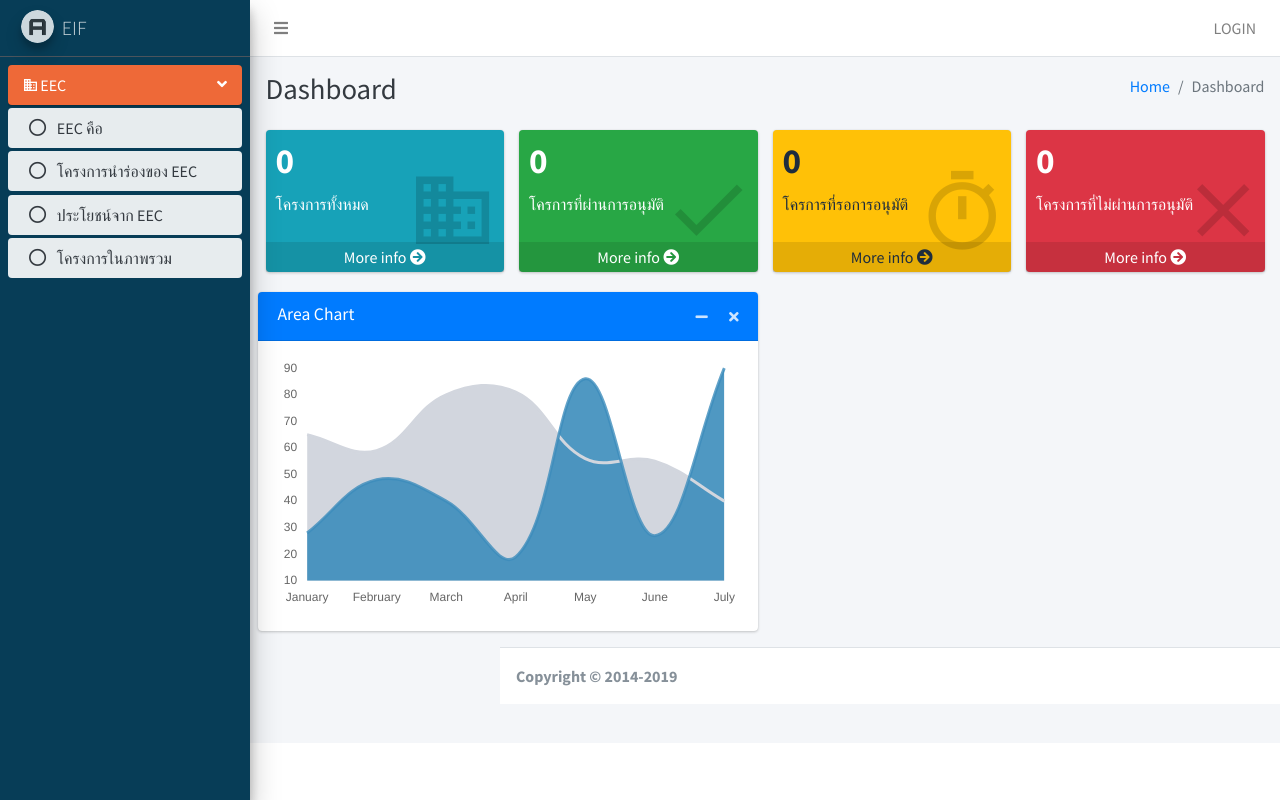
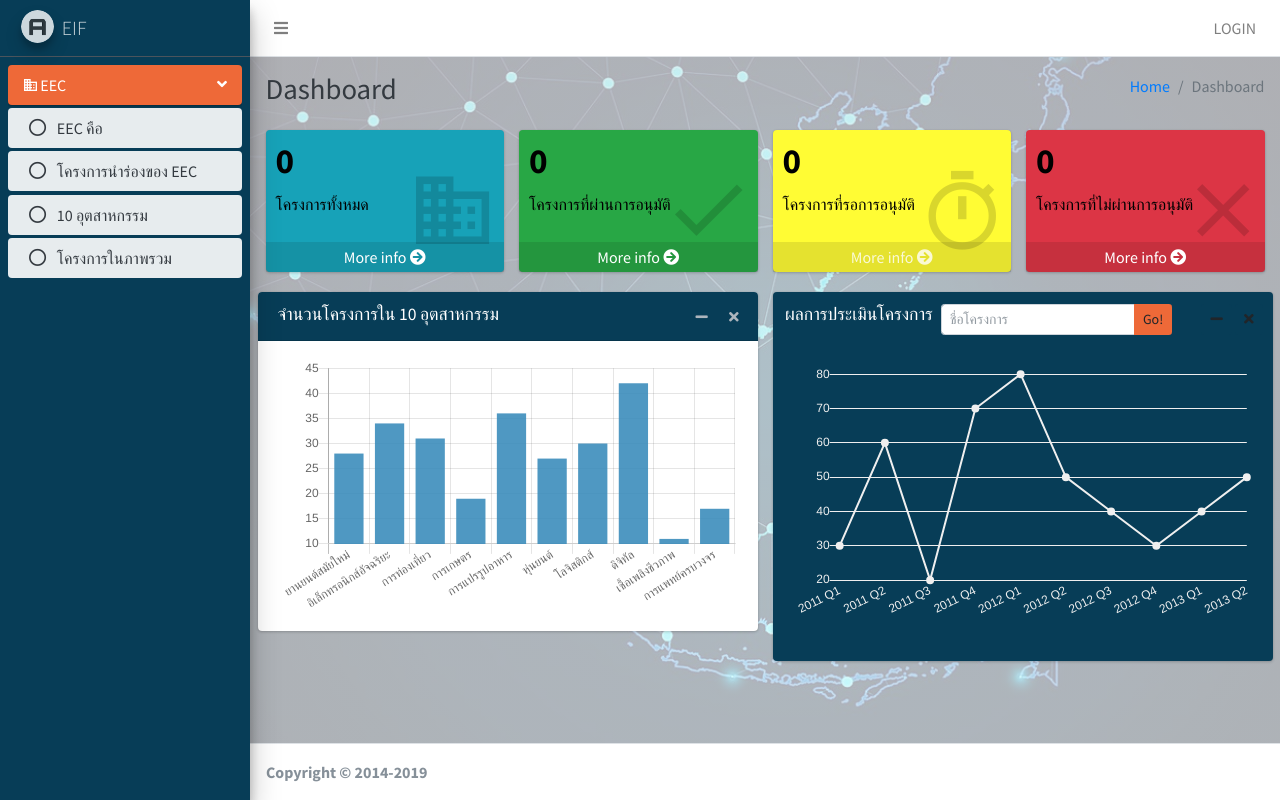
Before and after one commit to cokeIII/EIF, a PHP site: page / in a window 1280 px wide. Run offline with PHP 8.4, Linux system fonts and the light colour scheme; some libraries are stand-ins or nearby versions.

Commit message:
index login

```diff
--- a/dist/css/index.css
+++ b/dist/css/index.css
@@ -7,3 +7,19 @@
 .right{
     text-align: right;
 }
+.f-withe{
+    color: white !important;
+}
+.f-black{
+    color: black !important;
+}
+.bg-warningM{
+    background-color: rgb(255, 252, 52);
+}
+.bg-img{
+    /* background-image: url("../img/bg.jpg") !important; */
+    background-position: center !important;
+    background-repeat: no-repeat !important;
+    background-size: cover !important;
+    background-image: linear-gradient(to bottom, rgba(243, 239, 239, 0.719) 0%,rgba(253, 253, 253, 0.685) 100%), url("../img/bg.jpg")!important;
+}
--- a/dist/js/pages/index.js
+++ b/dist/js/pages/index.js
@@ -4,66 +4,3 @@ $(document).ready(function(){
     })
 
 })
-  $(function () {
-    //--------------
-    //- AREA CHART -
-    //--------------
-
-    // Get context with jQuery - using jQuery's .get() method.
-    var areaChartCanvas = $('#areaChart').get(0).getContext('2d')
-
-    var areaChartData = {
-      labels  : ['January', 'February', 'March', 'April', 'May', 'June', 'July'],
-      datasets: [
-        {
-          label               : 'Digital Goods',
-          backgroundColor     : 'rgba(60,141,188,0.9)',
-          borderColor         : 'rgba(60,141,188,0.8)',
-          pointRadius          : false,
-          pointColor          : '#3b8bba',
-          pointStrokeColor    : 'rgba(60,141,188,1)',
-          pointHighlightFill  : '#fff',
-          pointHighlightStroke: 'rgba(60,141,188,1)',
-          data                : [28, 48, 40, 19, 86, 27, 90]
-        },
-        {
-          label               : 'Electronics',
-          backgroundColor     : 'rgba(210, 214, 222, 1)',
-          borderColor         : 'rgba(210, 214, 222, 1)',
-          pointRadius         : false,
-          pointColor          : 'rgba(210, 214, 222, 1)',
-          pointStrokeColor    : '#c1c7d1',
-          pointHighlightFill  : '#fff',
-          pointHighlightStroke: 'rgba(220,220,220,1)',
-          data                : [65, 59, 80, 81, 56, 55, 40]
-        },
-      ]
-    }
-
-    var areaChartOptions = {
-      maintainAspectRatio : false,
-      responsive : true,
-      legend: {
-        display: false
-      },
-      scales: {
-        xAxes: [{
-          gridLines : {
-            display : false,
-          }
-        }],
-        yAxes: [{
-          gridLines : {
-            display : false,
-          }
-        }]
-      }
-    }
-
-    // This will get the first returned node in the jQuery collection.
-    var areaChart       = new Chart(areaChartCanvas, {
-      type: 'line',
-      data: areaChartData,
-      options: areaChartOptions
-    })
-})
--- a/index.php
+++ b/index.php
@@ -55,7 +55,7 @@
         <?php if(isset($_SESSION["login"]) && $_SESSION["login"]==true){?>
           <a class="nav-link" href="pages/login/logout.php">LOGOUT</a>
         <?php } else {?>
-          <a class="nav-link" href="#">LOGIN</a>
+          <a class="nav-link" href="#"  data-toggle="modal" data-target="#modal-default">LOGIN</a>
         <?php }?>
       </li>
     </ul>
@@ -88,7 +88,7 @@
   </aside>
 
   <!-- Content Wrapper. Contains page content -->
-  <div class="content-wrapper" id="mainContent">
+  <div class="content-wrapper bg-img" id="mainContent">
 
     <!-- Content Header (Page header) -->
     <div class="content-header">
@@ -114,10 +114,9 @@
         <div class="row">
           <div class="col-lg-3 col-6">
             <!-- small box -->
-              <div class="small-box bg-info">
-                <div class="inner">
+            <div class="small-box bg-info f-black">
+              <div class="inner ">
                 <h3>0</h3>
-
                 <p>โครงการทั้งหมด</p>
               </div>
               <div class="icon">
@@ -129,10 +128,10 @@
           <!-- ./col -->
           <div class="col-lg-3 col-6">
             <!-- small box -->
-              <div class="small-box bg-success">
+            <div class="small-box bg-success f-black">
               <div class="inner">
                 <h3>0</h3>
-                  <p>โครการที่ผ่านการอนุมัติ</p>
+                <p>โครงการที่ผ่านการอนุมัติ</p>
               </div>
               <div class="icon">
                 <i class="icon ion-md-checkmark"></i>
@@ -143,11 +142,10 @@
           <!-- ./col -->
           <div class="col-lg-3 col-6">
             <!-- small box -->
-              <div class="small-box bg-warning">
+            <div class="small-box bg-warningM f-black">
               <div class="inner">
                 <h3>0</h3>
-
-                  <p>โครการที่รอการอนุมัติ</p>
+                <p>โครงการที่รอการอนุมัติ</p>
               </div>
               <div class="icon">
                 <i class="icon ion-md-stopwatch"></i>
@@ -158,10 +156,9 @@
           <!-- ./col -->
           <div class="col-lg-3 col-6">
             <!-- small box -->
-              <div class="small-box bg-danger">
+            <div class="small-box bg-danger f-black">
               <div class="inner">
                 <h3>0</h3>
-
                 <p>โครงการที่ไม่ผ่านการอนุมัติ</p>
               </div>
               <div class="icon">
@@ -177,11 +174,9 @@
     <div class="container-fluid">
       <div class="row">
         <div class="col-md-6">
-          <!-- AREA CHART -->
-          <div class="card card-primary">
-            <div class="card-header">
-              <h3 class="card-title">Area Chart</h3>
-
+          <div class="card">
+            <div class="card-header color-sidebar f-withe">
+              <h3 class="card-title">จำนวนโครงการใน 10 อุตสาหกรรม</h3>
               <div class="card-tools">
                 <button type="button" class="btn btn-tool" data-card-widget="collapse"><i class="fas fa-minus"></i>
                 </button>
@@ -190,12 +185,49 @@
             </div>
             <div class="card-body">
               <div class="chart">
-                <canvas id="areaChart" style="min-height: 250px; height: 250px; max-height: 250px; max-width: 100%;"></canvas>
+                <canvas id="barChart" style="min-height: 250px; height: 250px; max-height: 250px; max-width: 100%;"></canvas>
               </div>
             </div>
             <!-- /.card-body -->
           </div>
           <!-- /.card -->
+        </div>
+        <div class="col-md-6">
+          <!-- solid sales graph -->
+          <div class="card color-sidebar">
+            <div class="card-header border-0">
+              <h3 class="card-title f-withe">
+                <!-- <i class="fas fa-th mr-1"></i> -->
+                <div class="row">
+                  <div class="input-group input-group-sm">
+                    ผลการประเมินโครงการ
+                    <input type="text" class="form-control ml-2" placeholder="ชื่อโครงการ">
+                    <span class="input-group-append">
+                      <button type="button" class="btn color-menu btn-flat">Go!</button>
+                    </span>
+                  </div>
+                </div>
+              </h3>
+
+              <div class="card-tools">
+                <button type="button" class="btn color-sidebar btn-sm" data-card-widget="collapse">
+                  <i class="fas fa-minus"></i>
+                </button>
+                <button type="button" class="btn color-sidebar btn-sm" data-card-widget="remove">
+                  <i class="fas fa-times"></i>
+                </button>
+              </div>
+            </div>
+            <div class="card-body">
+              <canvas class="chart" id="line-chart" style="min-height: 250px; height: 250px; max-height: 250px; max-width: 100%;"></canvas>
+            </div>
+            <!-- /.card-body -->
+            <div class="card-footer bg-transparent">
+            </div>
+            <!-- /.card-footer -->
+          </div>
+          <!-- /.card -->
+        </div>
       </div>
     </div>
     <!-- /.content -->
@@ -212,7 +244,42 @@
   <!-- /.control-sidebar -->
 </div>
 <!-- ./wrapper -->
-
+<div class="modal fade" id="modal-default">
+  <div class="modal-dialog">
+    <div class="modal-content">
+      <div class="modal-header">
+        <h4 class="modal-title">Login</h4>
+        <button type="button" class="close" data-dismiss="modal" aria-label="Close">
+          <span aria-hidden="true">&times;</span>
+        </button>
+      </div>
+      <div class="modal-body">
+        <form role="form" id="quickForm">
+          <div class="card-body">
+            <div class="form-group">
+              <label for="exampleInputEmail1">เลขประจำตัวผู้เสียภาษี</label>
+              <input type="tel" maxlength="13" minlength="13" pattern="[0-9]{13}" name="username" class="form-control" id="username" placeholder="13 หลัก" required>
+            </div>
+            <div class="form-group">
+              <label for="exampleInputPassword1">รหัสผ่าน</label>
+              <input type="password" name="password" class="form-control" id="password" placeholder="">
+            </div>
+          </div>
+          <!-- /.card-body -->
+          <div class="card-footer">
+            <button type="submit" class="btn btn-primary float-sm-right color-menu">Login</button>
+          </div>
+        </form>
+      </div>
+      <!-- <div class="modal-footer justify-content-between">
+        <button type="button" class="btn btn-default" data-dismiss="modal">Close</button>
+        <button type="button" class="btn btn-primary">Save changes</button>
+      </div> -->
+    </div>
+    <!-- /.modal-content -->
+  </div>
+  <!-- /.modal-dialog -->
+</div>
 <!-- jQuery -->
 <script src="plugins/jquery/jquery.min.js"></script>
 <!-- jQuery UI 1.11.4 -->
@@ -249,15 +316,8 @@
 <script>
 
 $(function () {
-    //--------------
-    //- AREA CHART -
-    //--------------
-
-    // Get context with jQuery - using jQuery's .get() method.
-    var areaChartCanvas = $('#areaChart').get(0).getContext('2d')
-
   var areaChartData = {
-      labels  : ['January', 'February', 'March', 'April', 'May', 'June', 'July'],
+      labels  : ['ยานยนต์สมัยใหม่', 'อิเล็กทรอนิกส์อัจฉริยะ', 'การท่องเที่ยว', 'การเกษตร', 'การแปรรูปอาหาร', 'หุ่นยนต์', 'โลจิสติกส์','ดิจิทัล','เชื้อเพลิงชีวภาพ','การแพทย์ครบวงจร'],
       datasets: [
         {
           label               : 'Digital Goods',
@@ -268,48 +328,95 @@ $(function () {
           pointStrokeColor    : 'rgba(60,141,188,1)',
           pointHighlightFill  : '#fff',
           pointHighlightStroke: 'rgba(60,141,188,1)',
-          data                : [28, 48, 40, 19, 86, 27, 90]
-        },
-        {
-          label               : 'Electronics',
-          backgroundColor     : 'rgba(210, 214, 222, 1)',
-          borderColor         : 'rgba(210, 214, 222, 1)',
-          pointRadius         : false,
-          pointColor          : 'rgba(210, 214, 222, 1)',
-          pointStrokeColor    : '#c1c7d1',
-          pointHighlightFill  : '#fff',
-          pointHighlightStroke: 'rgba(220,220,220,1)',
-          data                : [65, 59, 80, 81, 56, 55, 40]
-        },
+          data                : [28, 34, 31, 19, 36, 27, 30,42,11,17]
+        }
       ]
     }
 
-    var areaChartOptions = {
+    //-------------
+    //- BAR CHART -
+    //-------------
+    var barChartCanvas = $('#barChart').get(0).getContext('2d')
+    var barChartData = jQuery.extend(true, {}, areaChartData)
+    var temp0 = areaChartData.datasets[0]
+    // var temp1 = areaChartData.datasets[1]
+    // barChartData.datasets[0] = temp1
+    barChartData.datasets[0] = temp0
+
+    var barChartOptions = {
+      responsive              : true,
+      maintainAspectRatio     : false,
+      datasetFill             : true,
+      legend: {
+        display: false
+      },
+    }
+
+    var barChart = new Chart(barChartCanvas, {
+      type: 'bar',
+      data: barChartData,
+      options: barChartOptions
+    })
+})
+// // Sales graph chart
+var salesGraphChartCanvas = $('#line-chart').get(0).getContext('2d');
+//$('#revenue-chart').get(0).getContext('2d');
+
+var salesGraphChartData = {
+  labels  : ['2011 Q1', '2011 Q2', '2011 Q3', '2011 Q4', '2012 Q1', '2012 Q2', '2012 Q3', '2012 Q4', '2013 Q1', '2013 Q2'],
+  datasets: [
+    {
+      label               : 'Digital Goods',
+      fill                : false,
+      borderWidth         : 2,
+      lineTension         : 0,
+      spanGaps : true,
+      borderColor         : '#efefef',
+      pointRadius         : 3,
+      pointHoverRadius    : 7,
+      pointColor          : '#efefef',
+      pointBackgroundColor: '#efefef',
+      data                : [30, 60, 20, 70, 80, 50, 40, 30, 40, 50]
+    }
+  ]
+}
+
+var salesGraphChartOptions = {
   maintainAspectRatio : false,
   responsive : true,
   legend: {
-        display: false
+    display: false,
   },
   scales: {
     xAxes: [{
+      ticks : {
+        fontColor: '#efefef',
+      },
       gridLines : {
         display : false,
+        color: '#efefef',
+        drawBorder: false,
       }
     }],
     yAxes: [{
+      ticks : {
+        stepSize: 10,
+        fontColor: '#efefef',
+      },
       gridLines : {
-            display : false,
+        display : true,
+        color: '#efefef',
+        drawBorder: false,
       }
     }]
   }
 }
 
 // This will get the first returned node in the jQuery collection.
-    var areaChart       = new Chart(areaChartCanvas, {
+var salesGraphChart = new Chart(salesGraphChartCanvas, {
     type: 'line',
-      data: areaChartData,
-      options: areaChartOptions
-    })
-})
-
+    data: salesGraphChartData,
+    options: salesGraphChartOptions
+  }
+)
 </script>
--- a/pages/sidebar/sidebar.php
+++ b/pages/sidebar/sidebar.php
@@ -29,7 +29,7 @@
         <li class="nav-item">
           <a href="#" class="nav-link active" >
             <i class="far fa-circle nav-icon"></i>
-            <p>ประโยชน์จาก EEC</p>
+            <p>10 อุตสาหกรรม</p>
           </a>
         </li>
         <li class="nav-item">
```
Also changed, not shown: dist/img/bg.jpg (added). Lines whose indentation alone changed are shown as unchanged.
